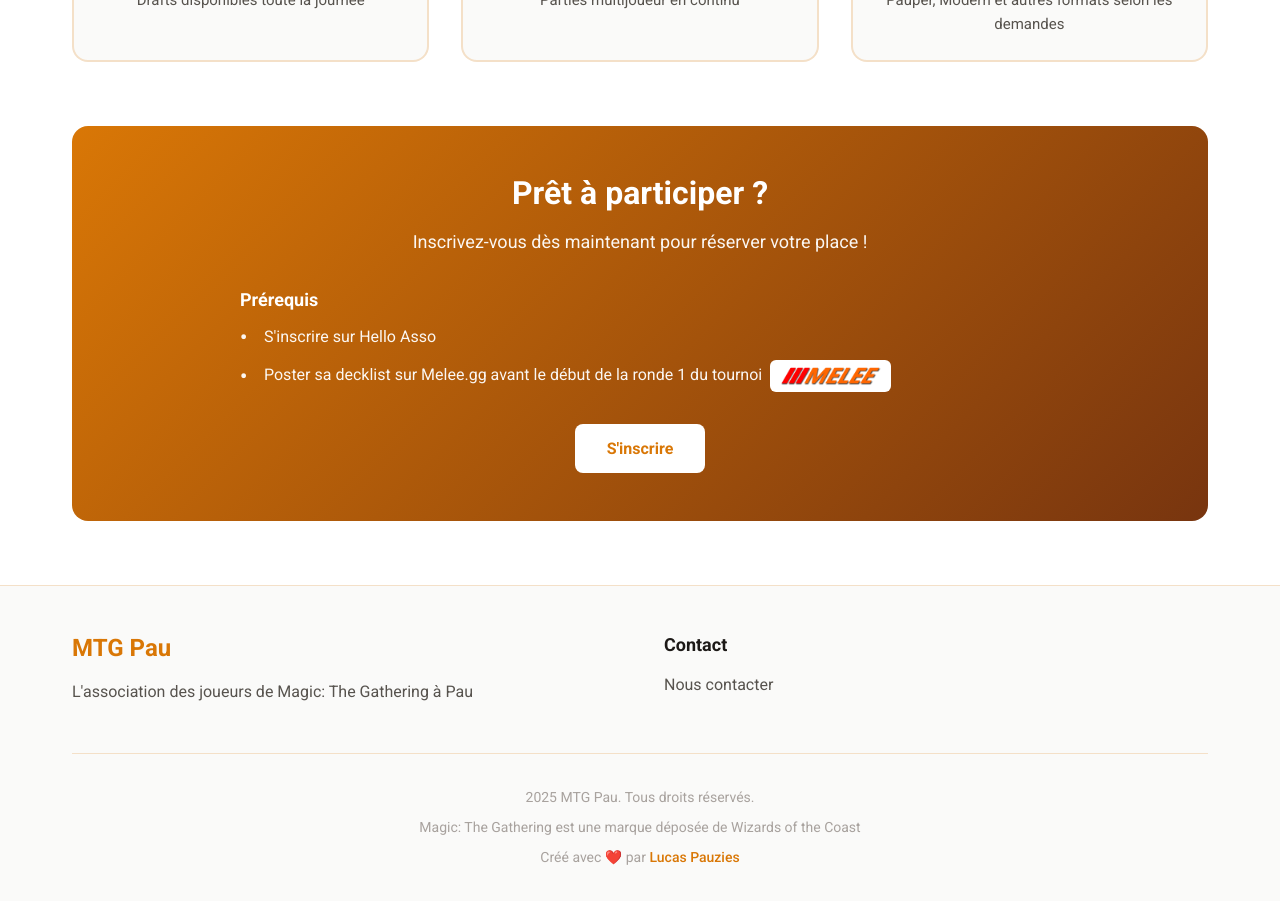
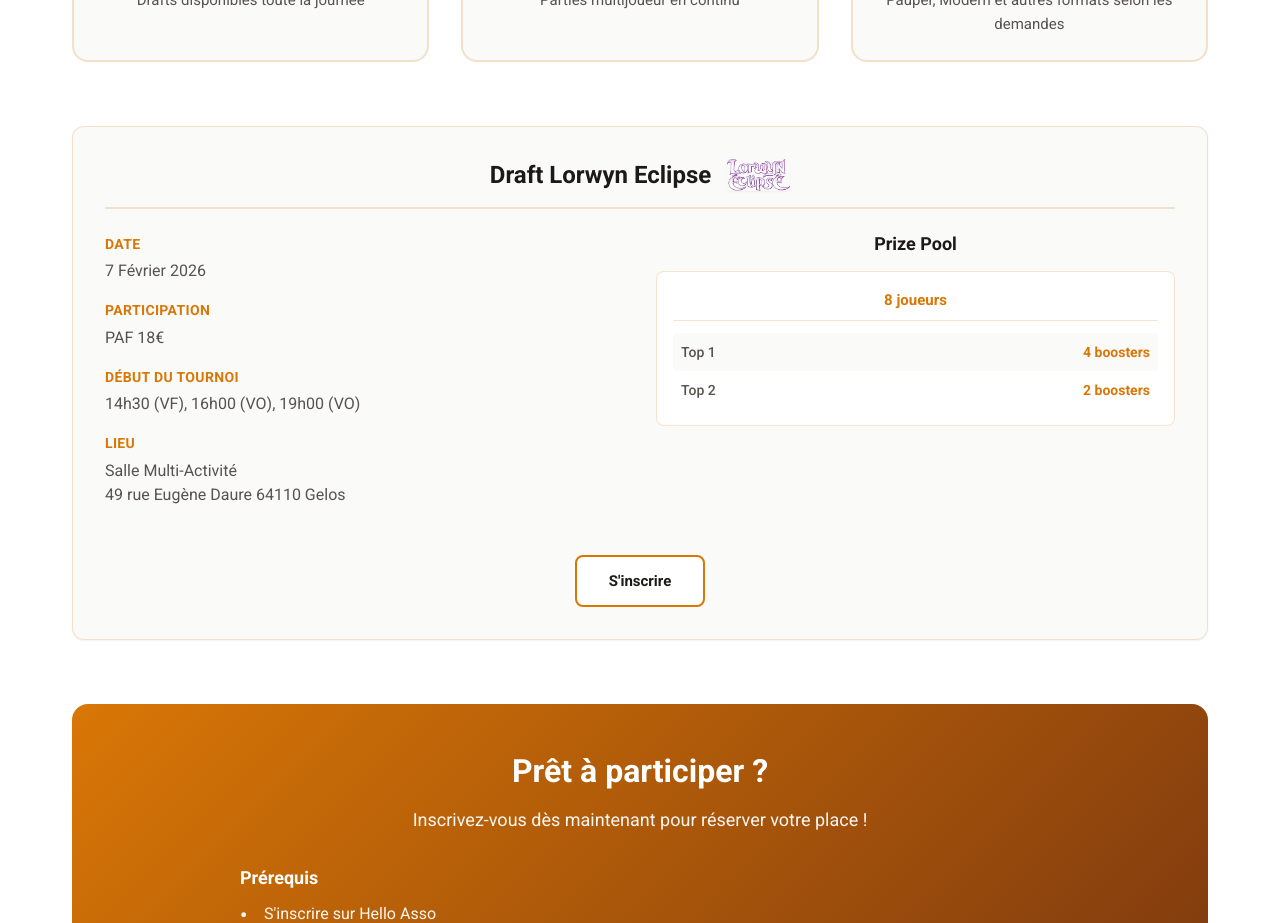
Before and after one commit to MTGPau/mtgpau, a Vue app in the folder frontend/: page /cr in a window 1280 px wide. Shown: the part 3180-4103 px from the top of the page. Before the commit the page ends 4081 px from the top, so only its background shows below. Built offline with nearby package versions, Linux system fonts and the light colour scheme.

Commit message:
feat(mtgpau): add draft in CR 2026

```diff
--- a/frontend/src/components/SecondaryTournament.vue
+++ b/frontend/src/components/SecondaryTournament.vue
@@ -3,6 +3,7 @@
     <div class="secondary-tournament-card">
       <div class="tournament-header">
         <h3>{{ tournament.title }}</h3>
+        <img v-if="tournament.image" :src="tournament.image" :alt="tournament.title" class="tournament-image" />
       </div>
       <div class="tournament-content">
         <div class="tournament-details">
@@ -79,7 +80,10 @@ defineProps<{
 }
 
 .tournament-header {
-  text-align: center;
+  display: flex;
+  align-items: center;
+  justify-content: center;
+  gap: 1rem;
   margin-bottom: 1.5rem;
   padding-bottom: 1rem;
   border-bottom: 2px solid var(--color-border);
@@ -90,6 +94,13 @@ defineProps<{
   color: var(--color-text);
   margin-bottom: 0;
   font-weight: 700;
+}
+
+.tournament-image {
+  height: 2rem;
+  width: auto;
+  border-radius: 0.25rem;
+  box-shadow: var(--shadow-sm);
 }
 
 .tournament-content {
@@ -136,8 +147,11 @@ defineProps<{
 
 .tournament-prizes-grid {
   display: grid;
-  grid-template-columns: repeat(2, 1fr);
+  grid-template-columns: repeat(auto-fit, minmax(min(100%, 250px), 1fr));
   gap: 1rem;
+  justify-content: center;
+  max-width: 750px;
+  margin: 0 auto;
 }
 
 .tournament-prize-column {
--- a/frontend/src/data/data.json
+++ b/frontend/src/data/data.json
@@ -303,7 +303,32 @@
         ]
       }
     ],
-    "registration": "https://www.helloasso.com/associations/mtg-pau/evenements/championnat-regional-dc-1"
+    "registration": "https://www.helloasso.com/associations/mtg-pau/evenements/championnat-regional-dc-1",
+    "extraTournaments": [
+      {
+        "title": "Draft Lorwyn Eclipse",
+        "date": "7 Février 2026",
+        "details": {
+          "price": "18€",
+          "startTime": "14h30 (VF), 16h00 (VO), 19h00 (VO)",
+          "location": {
+            "name": "Salle Multi-Activité",
+            "address": "49 rue Eugène Daure 64110 Gelos"
+          }
+        },
+        "prizePool": [
+          {
+            "playerCount": "8 joueurs",
+            "prizes": [
+              { "position": "Top 1", "amount": "4 boosters" },
+              { "position": "Top 2", "amount": "2 boosters" }
+            ]
+          }
+        ],
+        "registration": "https://tinyurl.com/AquitaineCR2026",
+        "image": "/mtgpau/images/extensions/lorwyn_eclipsed.png"
+      }
+    ]
   },
   "openQualifierCDF": {
     "hero": {
--- a/frontend/src/types/data.ts
+++ b/frontend/src/types/data.ts
@@ -107,6 +107,7 @@ export interface ExtraTournament {
   details: ExtraTournamentDetails
   prizePool: PrizePool[]
   registration: string
+  image?: string
 }
 
 export interface History {
--- a/frontend/src/views/CRView.vue
+++ b/frontend/src/views/CRView.vue
@@ -106,6 +106,14 @@
           </div>
         </div>
 
+        <div id="extra-tournaments">
+          <SecondaryTournament
+            v-for="tournament in extraTournaments"
+            :key="tournament.title"
+            :tournament="tournament"
+          />
+        </div>
+
         <div id="registration" class="registration-cta">
           <div class="cta-box">
             <h2>Prêt à participer ?</h2>
@@ -153,8 +161,17 @@ import dataService from '@/services/dataService'
 import { useSeo } from '@/composables/useSeo'
 import { useCREventSchema } from '@/composables/useStructuredData'
 import PhotoGallery from '@/components/PhotoGallery.vue'
+import SecondaryTournament from '@/components/SecondaryTournament.vue'
 import SectionHeading from '@/components/SectionHeading.vue'
-import type { Hero, CRDetails, SideEvent, Sponsor, PrizePool, Prerequisite } from '@/types/data'
+import type {
+  Hero,
+  CRDetails,
+  SideEvent,
+  Sponsor,
+  PrizePool,
+  Prerequisite,
+  ExtraTournament,
+} from '@/types/data'
 
 const hero = dataService.get('crAquitaine.hero', { title: '', subtitle: '' }) as Hero
 const intro = dataService.get('crAquitaine.intro', '') as string
@@ -169,6 +186,9 @@ const sideEvents = dataService.get('crAquitaine.sideEvents', []) as SideEvent[]
 const sponsors = dataService.get('crAquitaine.sponsors', []) as Sponsor[]
 const prizePool = dataService.get('crAquitaine.prizePool', []) as PrizePool[]
 const registration = dataService.get('crAquitaine.registration', '') as string
+
+// Extra Tournaments (e.g., Draft Lorwyn)
+const extraTournaments = dataService.get('crAquitaine.extraTournaments', []) as ExtraTournament[]
 
 // SEO
 useSeo('cr')
```
Also changed, not shown: frontend/public/images/extensions/lorwyn_eclipsed.png (added).
